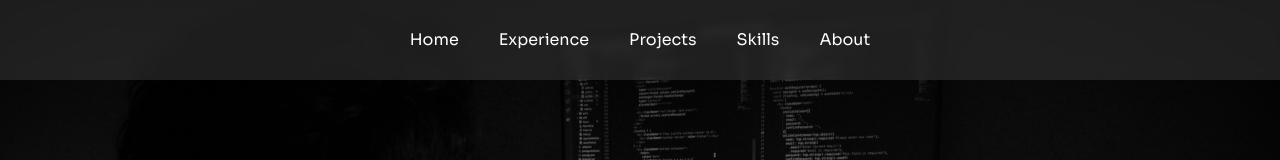
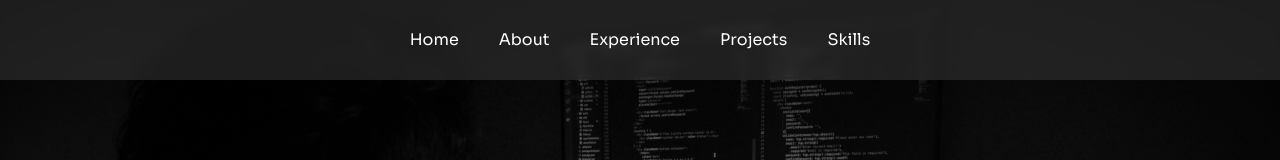
Before and after one commit to Bhavana568/portfolio, a React (Create React App) app: page / in a window 1280 px wide. Shown: the top 160 px of the page. Built offline with nearby package versions, Linux system fonts and the light colour scheme.

Commit message:
navbar updated

```diff
--- a/src/components/navbar.js
+++ b/src/components/navbar.js
@@ -32,6 +32,9 @@ export default function Navbar() {
         <a onClick={closeMobileNav} href="#home" class="tab-button">
           Home
         </a>
+        <a onClick={closeMobileNav} href="#about" class="tab-button">
+          About
+        </a>
         <a onClick={closeMobileNav} href="#experience" class="tab-button">
           Experience
         </a>
@@ -41,9 +44,7 @@ export default function Navbar() {
         <a onClick={closeMobileNav} href="#skills" class="tab-button">
           Skills
         </a>
-        <a onClick={closeMobileNav} href="#about" class="tab-button">
-          About
-        </a>
+
       </div>
     </div>
   );
```
